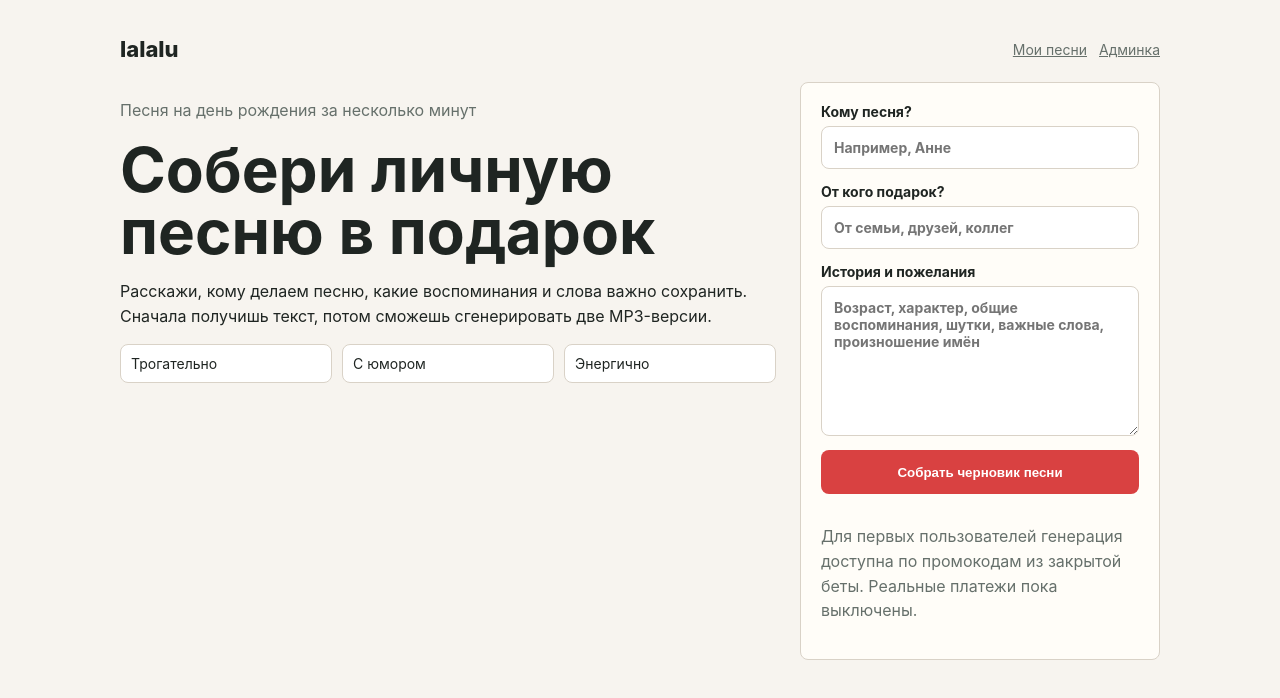
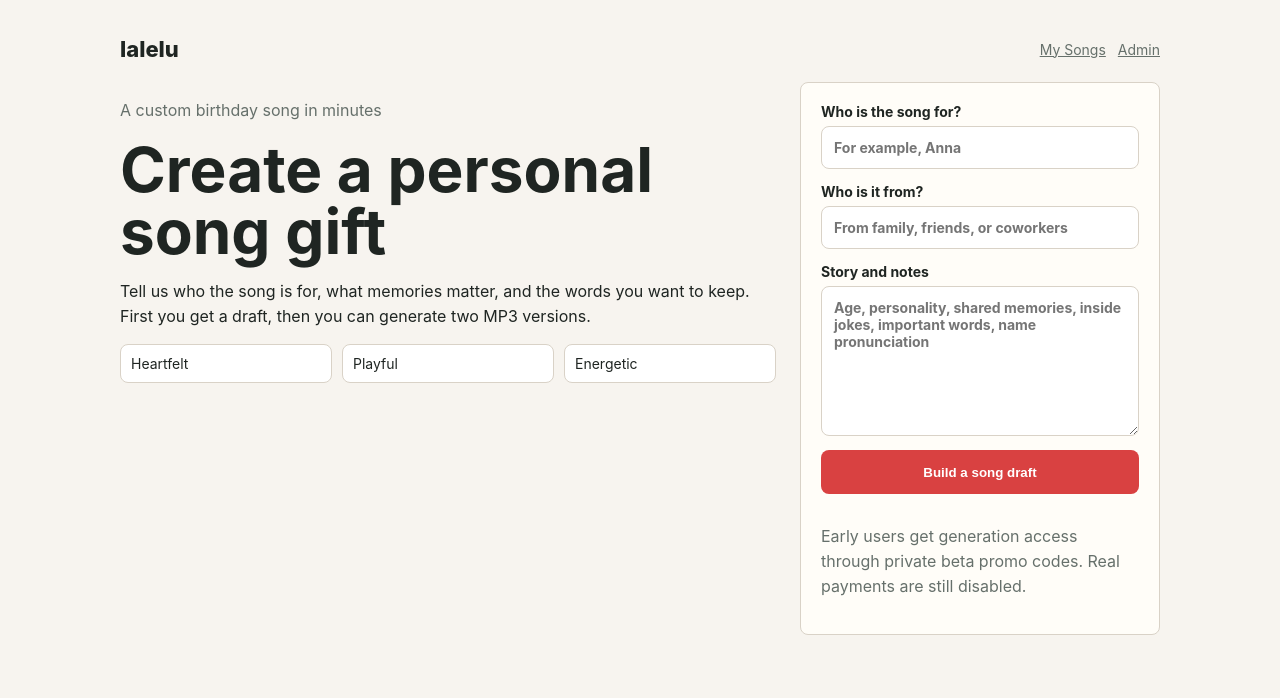
Before and after one commit to Pevznergo/lalalu, a Next.js app: page / in a window 1280 px wide. Shown: the top 698 px of the page. Built offline with nearby package versions, Linux system fonts and the light colour scheme.

Commit message:
style(design): localize lalelu ui to english

```diff
--- a/app/api/drafts/route.ts
+++ b/app/api/drafts/route.ts
@@ -16,7 +16,7 @@ export async function POST(request: Request) {
 
   const draft = await createBirthdayDraft({
     userId: user.id,
-    story: `Песня для ${recipient}. От кого: ${sender}. Детали: ${story}`
+    story: `Song for ${recipient}. From: ${sender}. Details: ${story}`
   });
 
   redirect(`/api/generate?draftId=${draft.id}`);
--- a/app/layout.tsx
+++ b/app/layout.tsx
@@ -3,13 +3,13 @@ import type { Metadata } from "next";
 import { MixpanelAnalytics } from "./MixpanelAnalytics";
 
 export const metadata: Metadata = {
-  title: "lalalu",
-  description: "Birthday song generator"
+  title: "lalelu",
+  description: "A birthday song generator that turns stories into custom songs."
 };
 
 export default function RootLayout({ children }: { children: React.ReactNode }) {
   return (
-    <html lang="ru">
+    <html lang="en">
       <body>
         <MixpanelAnalytics />
         {children}
--- a/app/page.tsx
+++ b/app/page.tsx
@@ -4,51 +4,51 @@ export default function HomePage() {
   return (
     <main className="page">
       <header className="topbar">
-        <div className="brand">lalalu</div>
+        <div className="brand">lalelu</div>
         <nav className="nav">
-          <Link href="/my-songs">Мои песни</Link>
-          <Link href="/admin">Админка</Link>
+          <Link href="/my-songs">My Songs</Link>
+          <Link href="/admin">Admin</Link>
         </nav>
       </header>
 
       <section className="hero">
         <div>
-          <p className="muted">Песня на день рождения за несколько минут</p>
-          <h1>Собери личную песню в подарок</h1>
+          <p className="muted">A custom birthday song in minutes</p>
+          <h1>Create a personal song gift</h1>
           <p>
-            Расскажи, кому делаем песню, какие воспоминания и слова важно
-            сохранить. Сначала получишь текст, потом сможешь сгенерировать две
-            MP3-версии.
+            Tell us who the song is for, what memories matter, and the words
+            you want to keep. First you get a draft, then you can generate two
+            MP3 versions.
           </p>
           <div className="starter-grid">
-            <div className="starter">Трогательно</div>
-            <div className="starter">С юмором</div>
-            <div className="starter">Энергично</div>
+            <div className="starter">Heartfelt</div>
+            <div className="starter">Playful</div>
+            <div className="starter">Energetic</div>
           </div>
         </div>
 
         <form className="panel" action="/api/drafts" method="post">
           <div className="grid">
             <label>
-              Кому песня?
-              <input name="recipient" placeholder="Например, Анне" required />
+              Who is the song for?
+              <input name="recipient" placeholder="For example, Anna" required />
             </label>
             <label>
-              От кого подарок?
-              <input name="sender" placeholder="От семьи, друзей, коллег" />
+              Who is it from?
+              <input name="sender" placeholder="From family, friends, or coworkers" />
             </label>
             <label>
-              История и пожелания
+              Story and notes
               <textarea
                 name="story"
-                placeholder="Возраст, характер, общие воспоминания, шутки, важные слова, произношение имён"
+                placeholder="Age, personality, shared memories, inside jokes, important words, name pronunciation"
                 required
               />
             </label>
-            <button type="submit">Собрать черновик песни</button>
+            <button type="submit">Build a song draft</button>
             <p className="muted">
-              Для первых пользователей генерация доступна по промокодам из
-              закрытой беты. Реальные платежи пока выключены.
+              Early users get generation access through private beta promo
+              codes. Real payments are still disabled.
             </p>
           </div>
         </form>
--- a/src/admin/promo.ts
+++ b/src/admin/promo.ts
@@ -74,20 +74,20 @@ export async function redeemPromoCode(input: {
       throw new AppError("PROMO_CODE_INVALID");
     }
     if (promo.expiresAt && promo.expiresAt < new Date()) {
-      throw new AppError("PROMO_CODE_INVALID", "Промокод истёк");
+      throw new AppError("PROMO_CODE_INVALID", "Promo code has expired");
     }
     if (promo.redemptions.length >= promo.maxRedemptions) {
-      throw new AppError("PROMO_CODE_INVALID", "Промокод уже исчерпан");
+      throw new AppError("PROMO_CODE_INVALID", "Promo code has been fully redeemed");
     }
     const userRedemptions = promo.redemptions.filter((row) => row.userId === input.userId);
     if (userRedemptions.length >= promo.perUserLimit) {
-      throw new AppError("PROMO_CODE_INVALID", "Ты уже использовал этот промокод");
+      throw new AppError("PROMO_CODE_INVALID", "You already used this promo code");
     }
     if (
       promo.allowedEmailDomain &&
       !input.email?.toLowerCase().endsWith(`@${promo.allowedEmailDomain.toLowerCase()}`)
     ) {
-      throw new AppError("PROMO_CODE_INVALID", "Промокод недоступен для этой почты");
+      throw new AppError("PROMO_CODE_INVALID", "Promo code is not available for this email address");
     }
 
     const ledger = await tx.creditLedger.create({
--- a/src/core/credits.ts
+++ b/src/core/credits.ts
@@ -50,7 +50,7 @@ export async function reserveCreditForGeneration(input: {
       reserved.reduce((sum, row) => sum + row.creditsReserved, 0);
 
     if (balance < 1) {
-      throw new AppError("CREDIT_RESERVATION_CONFLICT", "Недостаточно песен на балансе");
+      throw new AppError("CREDIT_RESERVATION_CONFLICT", "Not enough songs left in the balance");
     }
 
     const existing = await tx.creditReservation.findUnique({
--- a/src/core/errors.ts
+++ b/src/core/errors.ts
@@ -1,42 +1,42 @@
 export const errorCatalog = {
   DRAFT_JSON_INVALID: {
-    message: "Не удалось обновить черновик, попробуй ещё раз",
+    message: "Could not update the draft, try again",
     severity: "warn"
   },
   PAYMENT_SIGNATURE_INVALID: {
-    message: "Платёж не подтверждён",
+    message: "Payment not confirmed",
     severity: "critical"
   },
   PAYMENT_AMOUNT_MISMATCH: {
-    message: "Платёж проверяется поддержкой",
+    message: "Payment is under review",
     severity: "critical"
   },
   PROMO_CODE_INVALID: {
-    message: "Промокод не подходит или уже использован",
+    message: "Promo code is invalid or already used",
     severity: "info"
   },
   ADMIN_PERMISSION_DENIED: {
-    message: "Недостаточно прав",
+    message: "Not enough permissions",
     severity: "critical"
   },
   CREDIT_RESERVATION_CONFLICT: {
-    message: "Баланс изменился, обнови страницу",
+    message: "Balance changed, refresh the page",
     severity: "warn"
   },
   PROVIDER_SUBMIT_FAILED: {
-    message: "Не удалось начать генерацию",
+    message: "Could not start generation",
     severity: "error"
   },
   S3_COPY_FAILED: {
-    message: "Песня готовится дольше обычного",
+    message: "Song is taking longer than usual",
     severity: "error"
   },
   QUALITY_GATE_FAILED: {
-    message: "Одна версия песни не прошла проверку",
+    message: "One song version failed validation",
     severity: "error"
   },
   JOB_STUCK: {
-    message: "Мы ещё работаем над песней",
+    message: "We are still working on the song",
     severity: "error"
   }
 } as const;
--- a/src/scripts/smoke-mock-generation.ts
+++ b/src/scripts/smoke-mock-generation.ts
@@ -20,7 +20,7 @@ async function main() {
 
   const draft = await createBirthdayDraft({
     userId: user.id,
-    story: "Песня для Анны на день рождения от семьи. Трогательно, тепло, с благодарностью."
+    story: "Song for Anna on her birthday from family. Heartfelt, warm, and grateful."
   });
 
   const job = await enqueueGeneration({
```
Also changed, not shown: app/admin/page.tsx (+7 -7 lines), app/my-songs/page.tsx (+5 -5 lines), src/providers/mock-lyrics.ts (+23 -23 lines), 1 other file (tests, documents, lock files or other folders).
